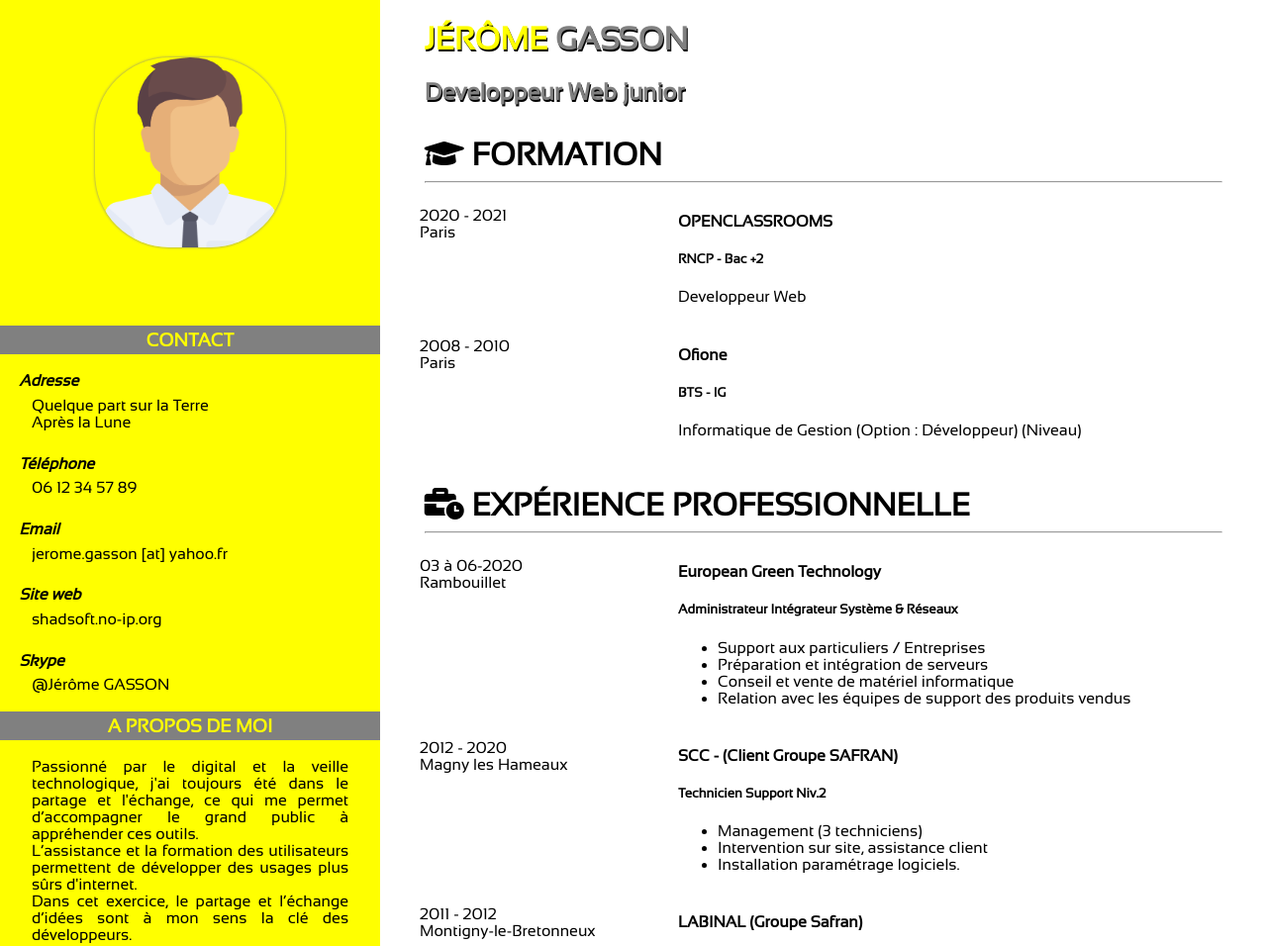
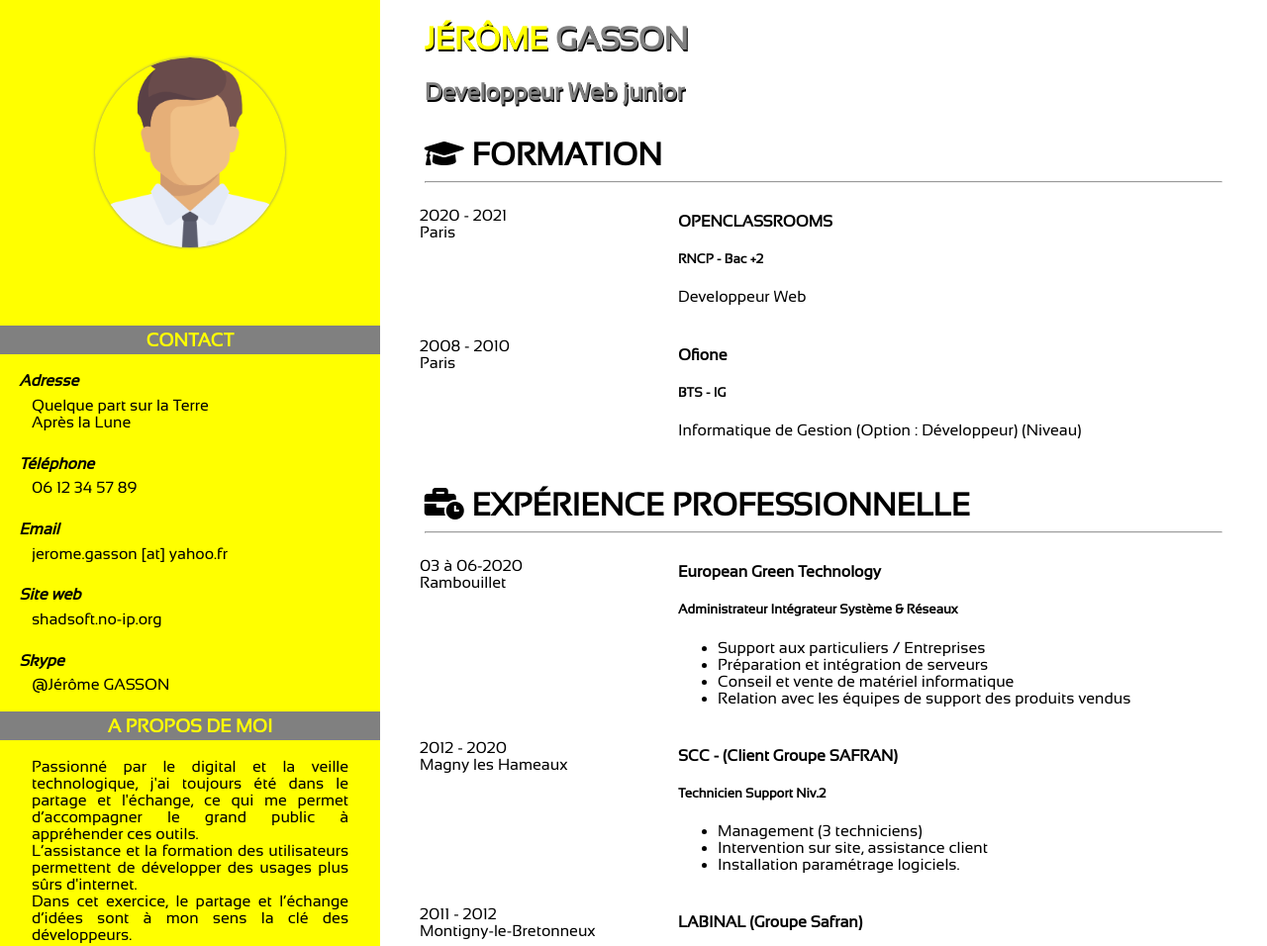
Before and after one commit to Jerome-G78/P2_jerome_gasson, a plain HTML site: page V0.5b/index.html in a window 1280 px wide. Shown: the top 956 px of the page at 99% size. Drawn offline with Linux system fonts and the light colour scheme.

Commit message:
Add files via upload

```diff
--- a/V0.5b/Styles.css
+++ b/V0.5b/Styles.css
@@ -67,9 +67,9 @@ body
 .RoundedImage /* Arondissement d'image avec ombrage */
 {
 	overflow:hidden;
-	-moz-border-radius:75px;
-	-webkit-border-radius:75px;
-	border-radius:75px;
+	-moz-border-radius:50%;
+	-webkit-border-radius:50%;
+	border-radius:50%;
 	box-shadow:0px 0px 3px grey;
 }
 
```
